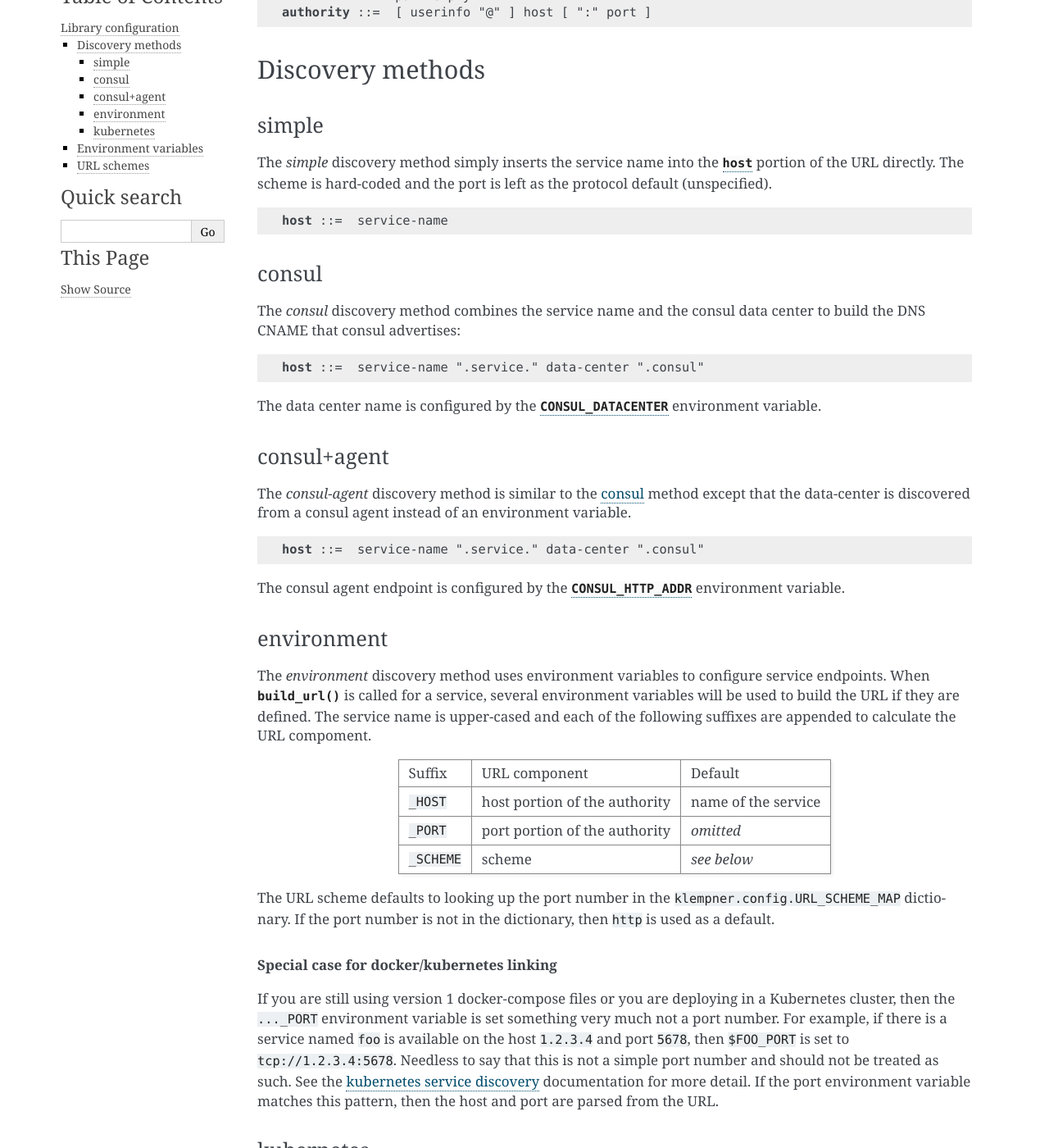
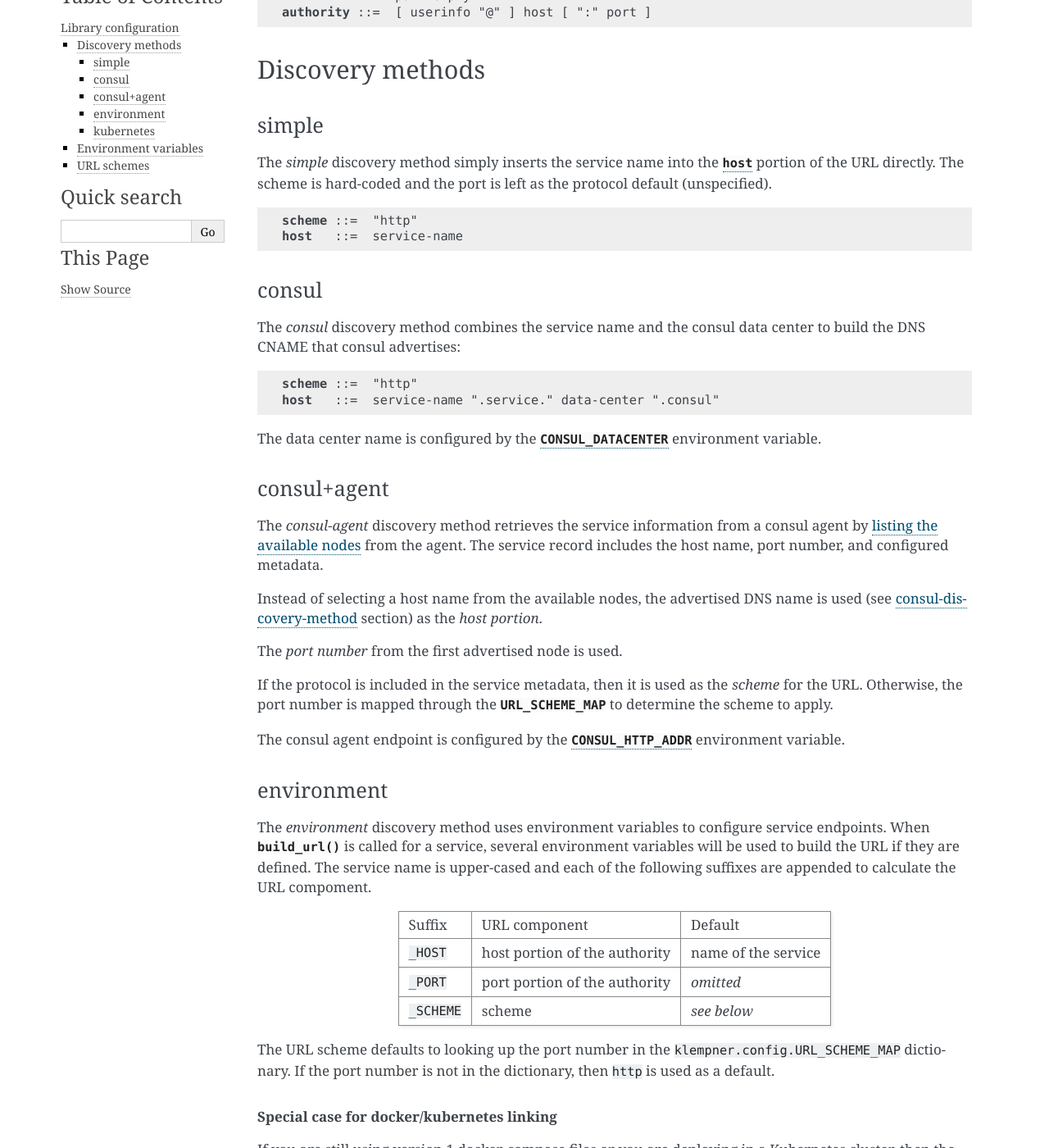
Before and after one commit to dave-shawley/klempner, a Sphinx documentation site: the page built from docs/configuration.rst, in a window 1280 px wide and 1400 px high, scrolled down 414 px. Shown: the whole window at 82% size. Built offline with Sphinx 7.4.7, drawn with Linux system fonts in a browser that asks for light colours; some of the changed text lies outside the part shown.

Commit message:
Clean up documentation.

```diff
--- a/docs/configuration.rst
+++ b/docs/configuration.rst
@@ -32,6 +32,7 @@ The *simple* discovery method simply inserts the service name into the
 the port is left as the protocol default (unspecified).
 
 .. productionlist::
+   scheme    : "http"
    host      : service-name
 
 .. _consul-discovery-method:
@@ -42,6 +43,7 @@ The *consul* discovery method combines the service name and the consul data
 center to build the DNS CNAME that consul advertises:
 
 .. productionlist::
+   scheme    : "http"
    host      : service-name ".service." data-center ".consul"
 
 The data center name is configured by the :envvar:`CONSUL_DATACENTER`
@@ -51,15 +53,24 @@ environment variable.
 
 consul+agent
 ~~~~~~~~~~~~
-The *consul-agent* discovery method is similar to the
-:ref:`consul-discovery-method` method except that the data-center is discovered
-from a consul agent instead of an environment variable.
+The *consul-agent* discovery method retrieves the service information from
+a consul agent by `listing the available nodes`_ from the agent.  The
+service record includes the host name, port number, and configured metadata.
 
-.. productionlist::
-   host      : service-name ".service." data-center ".consul"
+Instead of selecting a host name from the available nodes, the advertised
+DNS name is used (see `consul-discovery-method`_ section) as the *host portion*.
+
+The *port number* from the first advertised node is used.
+
+If the protocol is included in the service metadata, then it is used as the
+*scheme* for the URL.  Otherwise, the port number is mapped through the
+:data:`~klempner.config.URL_SCHEME_MAP` to determine the scheme to apply.
 
 The consul agent endpoint is configured by the :envvar:`CONSUL_HTTP_ADDR`
 environment variable.
+
+.. _listing the available nodes: https://www.consul.io/api/catalog.html
+   #list-nodes-for-service
 
 .. _environment-discovery-method:
 
```
Also changed, not shown: other parts of docs/configuration.rst (+1 -1 lines), README.rst (+7 -8 lines).
